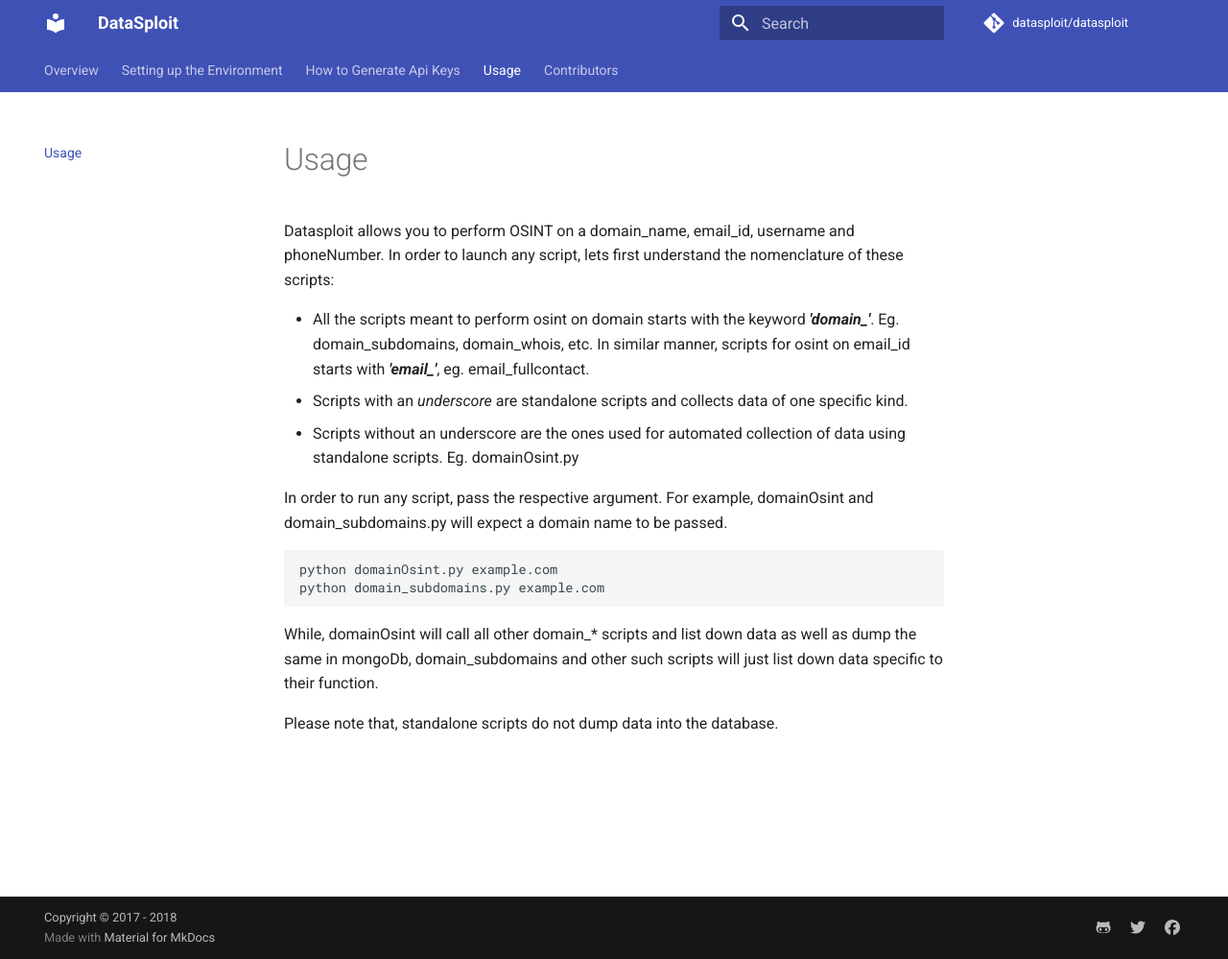
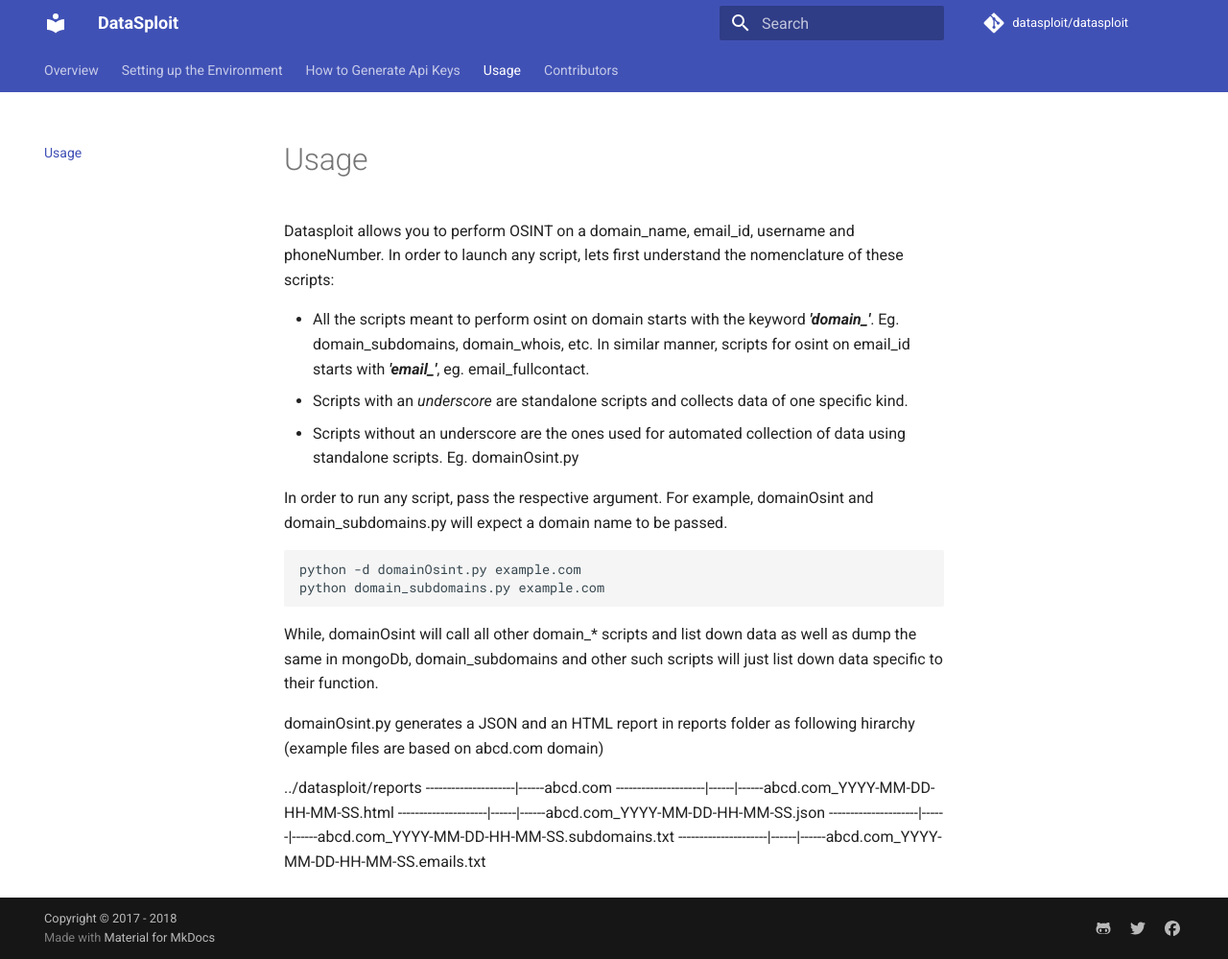
Before and after one commit to dvopsway/datasploit, an MkDocs documentation site: the page built from docs/Usage.md, in a window 1280 px wide and 999 px high. Shown: the whole window at 96% size. Built offline with MkDocs 1.6.1 and Material for MkDocs 9.7.7, drawn with Linux system fonts in a browser that asks for light colours; comment, search, counter and statistics services are not loaded; old or Windows-style settings are respelled for this version of MkDocs.

Commit message:
Updated documentation

````diff
--- a/docs/Usage.md
+++ b/docs/Usage.md
@@ -6,9 +6,16 @@ Datasploit allows you to perform OSINT on a domain_name, email_id, username and
 
 In order to run any script, pass the respective argument. For example, domainOsint and domain_subdomains.py will expect a domain name to be passed.
 ```
-python domainOsint.py example.com
+python -d domainOsint.py example.com
 python domain_subdomains.py example.com
 ```
 While, domainOsint will call all other domain_* scripts and list down data as well as dump the same in mongoDb, domain_subdomains and other such scripts will just list down data specific to their function.
 
-Please note that, standalone scripts do not dump data into the database.
+domainOsint.py generates a JSON and an HTML report in reports folder as following hirarchy (example files are based on abcd.com domain)
+
+../datasploit/reports
+---------------------|------abcd.com
+---------------------|------|------abcd.com_YYYY-MM-DD-HH-MM-SS.html
+---------------------|------|------abcd.com_YYYY-MM-DD-HH-MM-SS.json
+---------------------|------|------abcd.com_YYYY-MM-DD-HH-MM-SS.subdomains.txt
+---------------------|------|------abcd.com_YYYY-MM-DD-HH-MM-SS.emails.txt
````
Also changed, not shown: README.md (+1 -1 lines), docs/setupGuide.md (+1 -1 lines).
